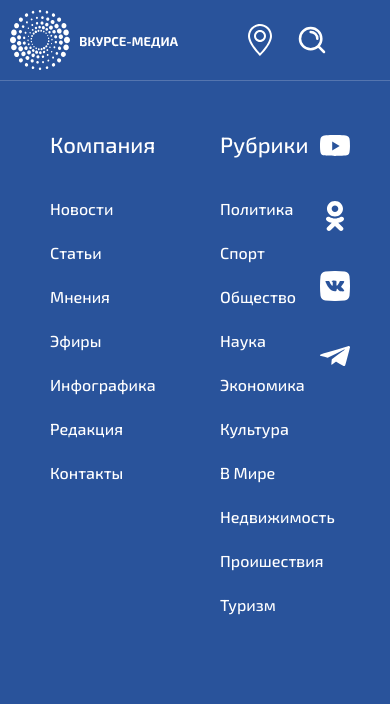
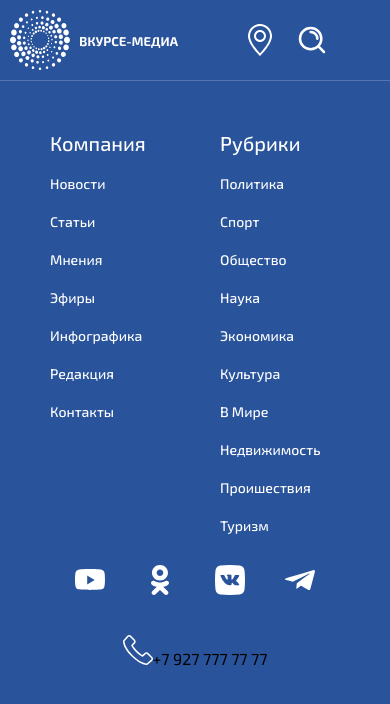
Before and after one commit to StanislavSH109/vkurse-full, a plain HTML site: page index.html in a window 390 px wide. Drawn offline with Linux system fonts and the light colour scheme.

Commit message:
added icon phone, changed position social, fixed gap on mobile version in burger-menu

```diff
--- a/index.html
+++ b/index.html
@@ -112,6 +112,12 @@
                   </svg>
                 </a>
               </li>
+              <a href="tel:+79277777777" class="main-nav__phone">
+                <span class="main-nav__phone-text">
+                  <svg class="main-nav__social-logo">
+                    <use xlink:href="images/sprite.svg#icon-phone"></use>
+                  </svg>+7 927 777 77 77</span>
+              </a>
             </ul>
           </div>
         </nav>
--- a/scss/blocks/_main-nav.scss
+++ b/scss/blocks/_main-nav.scss
@@ -22,6 +22,7 @@
 
     @include vp-767 {
       gap: 50px;
+      margin: 0 0 30px;
     }
 
   }
@@ -36,6 +37,12 @@
       line-height: 26px;
       font-weight: 500;
       margin: 0 0 40px;
+    }
+
+    @include vp-767 {
+      font-size: 20px;
+      line-height: 24px;
+      margin: 0 0 20px;
     }
   }
 
@@ -93,6 +100,14 @@
       right: 40px;
     }
 
+    @include vp-767 {
+      position: static;
+      flex-direction: row;
+      justify-content: center;
+      top: auto;
+      right: auto;
+    }
+
     &-logo {
       width: 30px;
       height: 30px;
@@ -117,6 +132,11 @@
       line-height: 24px;
       color: $color-white;
     }
+
+    @include vp-767 {
+      font-size: 14px;
+      line-height: 18px;
+    }
   }
 
   &__social-link {
```
Also changed, not shown: css/style.css, 1 other file.
